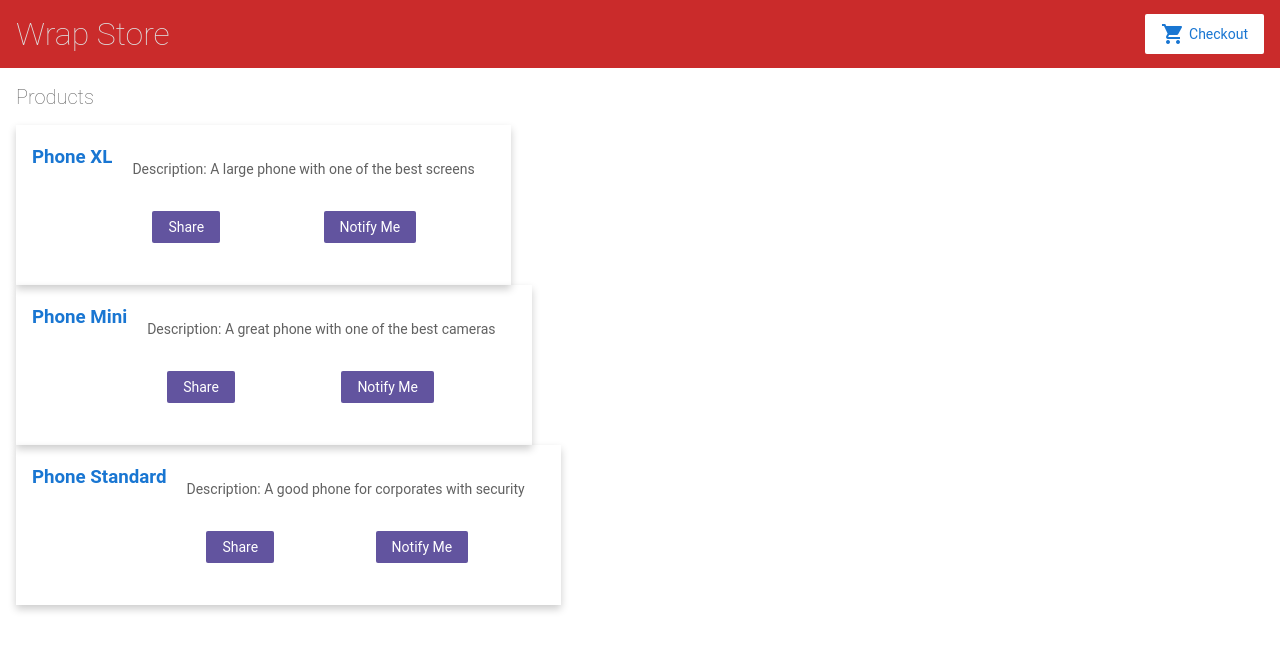
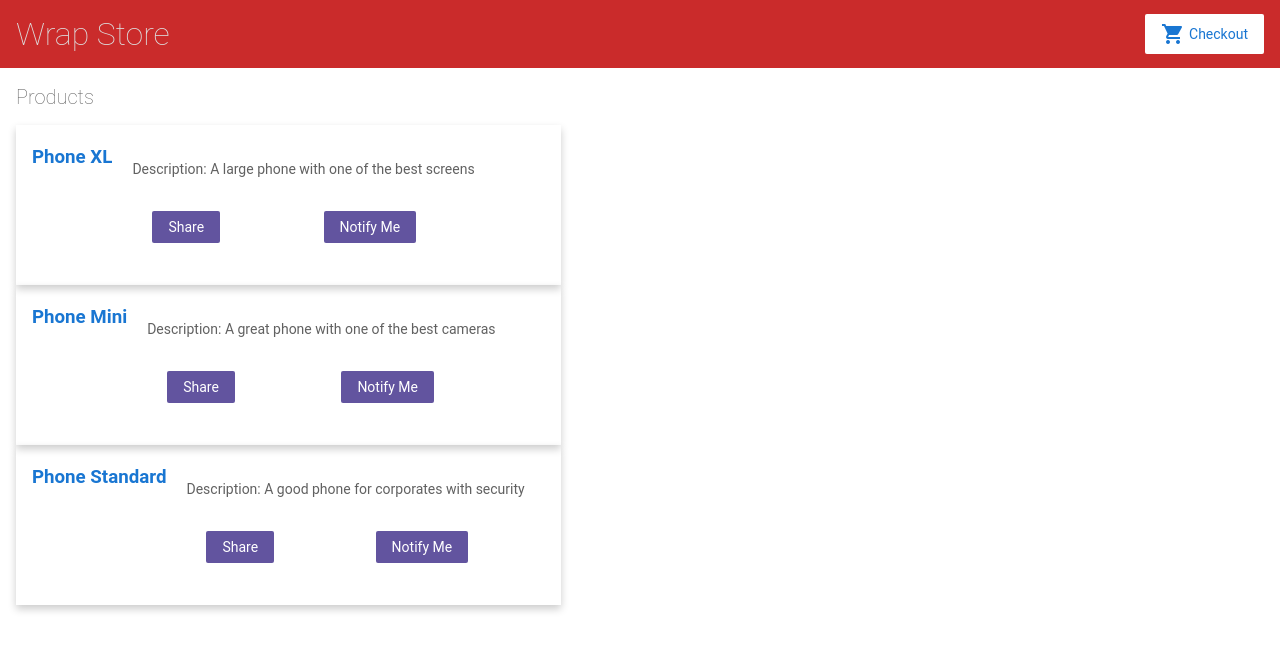
Before and after one commit to Abhijeetd01/angular-wrap_ini, an Angular app: page / in a window 1280 px wide. Shown: the top 650 px of the page. Built offline with nearby package versions, Linux system fonts and the light colour scheme.

Commit message:
1 file modified

```diff
--- a/src/app/product-list/product-list.component.css
+++ b/src/app/product-list/product-list.component.css
@@ -1,7 +1,8 @@
 .card {
   box-shadow: 0 4px 8px 0 rgba(0, 0, 0, 0.2);
   transition: 0.3s;
-  width:fit-content;
+  width: auto;
+  align-items: center;
 }
 
 .card:hover {
```
